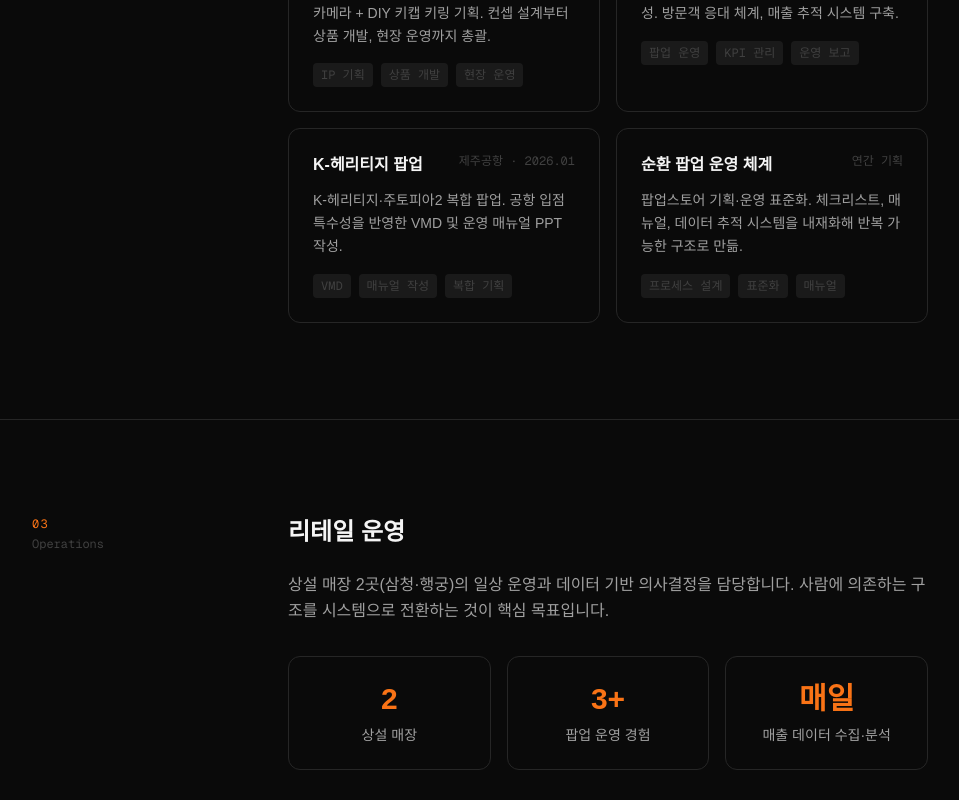
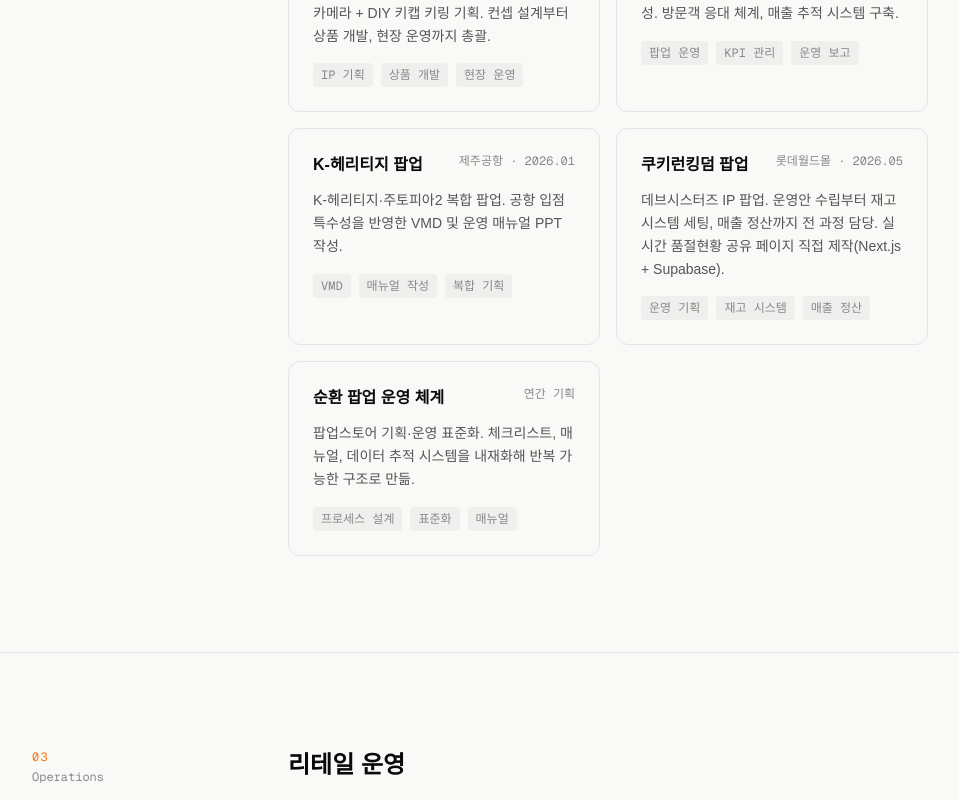
Before and after one commit to seojieun22-natsu/jieun-seo-portfolio, a Next.js app: page / in a window 1280 px wide. Shown: the part 1500-2300 px from the top of the page, without its empty margins (160-1119 px from the left). Built offline with nearby package versions, Linux system fonts and the light colour scheme.

Commit message:
design: 라이트 모드 전환 + 쿠키런킹덤 팝업 추가

```diff
--- a/app/globals.css
+++ b/app/globals.css
@@ -1,7 +1,7 @@
 @import "tailwindcss";
 
 :root {
-  --background: #0a0a0a;
+  --background: #f9f9f7;
   --foreground: #f5f5f5;
   --accent: #f97316;
   --muted: #404040;
--- a/app/page.tsx
+++ b/app/page.tsx
@@ -1,10 +1,10 @@
 export default function Home() {
   return (
-    <main className="min-h-screen bg-[#0a0a0a] text-[#f5f5f5]">
+    <main className="min-h-screen bg-[#f9f9f7] text-[#0a0a0a]">
       {/* Nav */}
-      <nav className="fixed top-0 left-0 right-0 z-50 flex justify-between items-center px-8 py-5 bg-[#0a0a0a]/90 backdrop-blur-sm border-b border-[#262626]">
+      <nav className="fixed top-0 left-0 right-0 z-50 flex justify-between items-center px-8 py-5 bg-[#f9f9f7]/90 backdrop-blur-sm border-b border-[#e5e5e5]">
         <span className="font-mono text-sm text-[#f97316]">JIEUN SEO</span>
-        <span className="font-mono text-xs text-[#404040]">MD · RETAIL · EVENTS</span>
+        <span className="font-mono text-xs text-[#888888]">MD · RETAIL · EVENTS</span>
       </nav>
 
       {/* Hero */}
@@ -13,35 +13,35 @@ export default function Home() {
         <h1 className="text-5xl md:text-7xl font-bold leading-tight mb-8">
           Jieun Seo
         </h1>
-        <p className="text-xl md:text-2xl text-[#a0a0a0] max-w-2xl leading-relaxed">
+        <p className="text-xl md:text-2xl text-[#555555] max-w-2xl leading-relaxed">
           오프라인 경험을 기획하고, 데이터로 운영하며,<br />
           사람들이 기억하는 순간을 만듭니다.
         </p>
         <div className="mt-12 flex gap-3 flex-wrap">
           <span className="px-4 py-2 border border-[#f97316] text-[#f97316] text-sm font-mono rounded-full">Retail Operations</span>
-          <span className="px-4 py-2 border border-[#404040] text-[#a0a0a0] text-sm font-mono rounded-full">Event Planning</span>
-          <span className="px-4 py-2 border border-[#404040] text-[#a0a0a0] text-sm font-mono rounded-full">Data Analytics</span>
-          <span className="px-4 py-2 border border-[#404040] text-[#a0a0a0] text-sm font-mono rounded-full">AI Workflow</span>
+          <span className="px-4 py-2 border border-[#404040] text-[#555555] text-sm font-mono rounded-full">Event Planning</span>
+          <span className="px-4 py-2 border border-[#404040] text-[#555555] text-sm font-mono rounded-full">Data Analytics</span>
+          <span className="px-4 py-2 border border-[#404040] text-[#555555] text-sm font-mono rounded-full">AI Workflow</span>
         </div>
       </section>
 
-      <div className="border-t border-[#262626]" />
+      <div className="border-t border-[#e5e5e5]" />
 
       {/* 01 나는 누구인가 */}
       <section className="py-24 px-8 md:px-16 max-w-5xl mx-auto">
         <div className="flex gap-8 md:gap-16 flex-col md:flex-row">
           <div className="md:w-48 shrink-0">
             <p className="font-mono text-[#f97316] text-xs tracking-widest">01</p>
-            <p className="font-mono text-[#404040] text-xs mt-1">About</p>
+            <p className="font-mono text-[#888888] text-xs mt-1">About</p>
           </div>
           <div className="flex-1">
             <h2 className="text-2xl font-bold mb-6">나는 누구인가</h2>
-            <p className="text-[#a0a0a0] leading-relaxed mb-6">
+            <p className="text-[#555555] leading-relaxed mb-6">
               저는 오프라인 공간에서 브랜드 경험을 기획하고 운영하는 MD·리테일 매니저입니다.
               아이디어플랩(SMORE)에서 상설 매장 2곳과 다수의 팝업스토어를 운영하며,
               기획부터 현장 운영, 데이터 분석까지 전 과정을 직접 담당했습니다.
             </p>
-            <p className="text-[#a0a0a0] leading-relaxed">
+            <p className="text-[#555555] leading-relaxed">
               BTS 팬덤 커뮤니티에서 쌓은 K-POP 인사이트와 실무 운영 경험을 바탕으로,
               아티스트와 팬이 만나는 최고의 오프라인 경험을 만들고 싶습니다.
             </p>
@@ -54,8 +54,8 @@ export default function Home() {
                 { label: "트위터", value: "1.5M 팔로워" },
                 { label: "위치", value: "Seoul, Korea" },
               ].map((item) => (
-                <div key={item.label} className="border border-[#262626] rounded-lg p-4">
-                  <p className="text-[#404040] text-xs font-mono mb-1">{item.label}</p>
+                <div key={item.label} className="border border-[#e5e5e5] rounded-lg p-4">
+                  <p className="text-[#888888] text-xs font-mono mb-1">{item.label}</p>
                   <p className="text-sm font-medium">{item.value}</p>
                 </div>
               ))}
@@ -64,18 +64,18 @@ export default function Home() {
         </div>
       </section>
 
-      <div className="border-t border-[#262626]" />
+      <div className="border-t border-[#e5e5e5]" />
 
       {/* 02 기획력 */}
       <section className="py-24 px-8 md:px-16 max-w-5xl mx-auto">
         <div className="flex gap-8 md:gap-16 flex-col md:flex-row">
           <div className="md:w-48 shrink-0">
             <p className="font-mono text-[#f97316] text-xs tracking-widest">02</p>
-            <p className="font-mono text-[#404040] text-xs mt-1">Planning</p>
+            <p className="font-mono text-[#888888] text-xs mt-1">Planning</p>
           </div>
           <div className="flex-1">
             <h2 className="text-2xl font-bold mb-6">이벤트 기획</h2>
-            <p className="text-[#a0a0a0] leading-relaxed mb-8">
+            <p className="text-[#555555] leading-relaxed mb-8">
               IP 라이선스 팝업부터 브랜드 체험 이벤트까지, 컨셉 기획·예산 운영·현장 총괄의
               전 사이클을 책임지며 운영했습니다.
             </p>
@@ -100,21 +100,27 @@ export default function Home() {
                   tags: ["VMD", "매뉴얼 작성", "복합 기획"],
                 },
                 {
+                  title: "쿠키런킹덤 팝업",
+                  sub: "롯데월드몰 · 2026.05",
+                  desc: "데브시스터즈 IP 팝업. 운영안 수립부터 재고 시스템 세팅, 매출 정산까지 전 과정 담당. 실시간 품절현황 공유 페이지 직접 제작(Next.js + Supabase).",
+                  tags: ["운영 기획", "재고 시스템", "매출 정산"],
+                },
+                {
                   title: "순환 팝업 운영 체계",
                   sub: "연간 기획",
                   desc: "팝업스토어 기획·운영 표준화. 체크리스트, 매뉴얼, 데이터 추적 시스템을 내재화해 반복 가능한 구조로 만듦.",
                   tags: ["프로세스 설계", "표준화", "매뉴얼"],
                 },
               ].map((item) => (
-                <div key={item.title} className="border border-[#262626] rounded-xl p-6 hover:border-[#f97316]/50 transition-colors">
+                <div key={item.title} className="border border-[#e5e5e5] rounded-xl p-6 hover:border-[#f97316]/50 transition-colors">
                   <div className="flex justify-between items-start mb-3">
                     <h3 className="font-bold">{item.title}</h3>
-                    <span className="text-xs text-[#404040] font-mono shrink-0 ml-2">{item.sub}</span>
+                    <span className="text-xs text-[#888888] font-mono shrink-0 ml-2">{item.sub}</span>
                   </div>
-                  <p className="text-[#a0a0a0] text-sm leading-relaxed mb-4">{item.desc}</p>
+                  <p className="text-[#555555] text-sm leading-relaxed mb-4">{item.desc}</p>
                   <div className="flex gap-2 flex-wrap">
                     {item.tags.map((tag) => (
-                      <span key={tag} className="text-xs px-2 py-1 bg-[#1a1a1a] text-[#404040] rounded font-mono">{tag}</span>
+                      <span key={tag} className="text-xs px-2 py-1 bg-[#efefed] text-[#888888] rounded font-mono">{tag}</span>
                     ))}
                   </div>
                 </div>
@@ -124,18 +130,18 @@ export default function Home() {
         </div>
       </section>
 
-      <div className="border-t border-[#262626]" />
+      <div className="border-t border-[#e5e5e5]" />
 
       {/* 03 리테일 운영 */}
       <section className="py-24 px-8 md:px-16 max-w-5xl mx-auto">
         <div className="flex gap-8 md:gap-16 flex-col md:flex-row">
           <div className="md:w-48 shrink-0">
             <p className="font-mono text-[#f97316] text-xs tracking-widest">03</p>
-            <p className="font-mono text-[#404040] text-xs mt-1">Operations</p>
+            <p className="font-mono text-[#888888] text-xs mt-1">Operations</p>
           </div>
           <div className="flex-1">
             <h2 className="text-2xl font-bold mb-6">리테일 운영</h2>
-            <p className="text-[#a0a0a0] leading-relaxed mb-8">
+            <p className="text-[#555555] leading-relaxed mb-8">
               상설 매장 2곳(삼청·행궁)의 일상 운영과 데이터 기반 의사결정을 담당합니다.
               사람에 의존하는 구조를 시스템으로 전환하는 것이 핵심 목표입니다.
             </p>
@@ -145,9 +151,9 @@ export default function Home() {
                 { num: "3+", label: "팝업 운영 경험" },
                 { num: "매일", label: "매출 데이터 수집·분석" },
               ].map((stat) => (
-                <div key={stat.label} className="border border-[#262626] rounded-xl p-6 text-center">
+                <div key={stat.label} className="border border-[#e5e5e5] rounded-xl p-6 text-center">
                   <p className="text-3xl font-bold text-[#f97316] mb-2">{stat.num}</p>
-                  <p className="text-sm text-[#a0a0a0]">{stat.label}</p>
+                  <p className="text-sm text-[#555555]">{stat.label}</p>
                 </div>
               ))}
             </div>
@@ -161,7 +167,7 @@ export default function Home() {
               ].map((item) => (
                 <div key={item} className="flex items-start gap-3">
                   <span className="text-[#f97316] mt-1">→</span>
-                  <p className="text-[#a0a0a0] text-sm">{item}</p>
+                  <p className="text-[#555555] text-sm">{item}</p>
                 </div>
               ))}
             </div>
@@ -169,18 +175,18 @@ export default function Home() {
         </div>
       </section>
 
-      <div className="border-t border-[#262626]" />
+      <div className="border-t border-[#e5e5e5]" />
 
       {/* 04 데이터 */}
       <section className="py-24 px-8 md:px-16 max-w-5xl mx-auto">
         <div className="flex gap-8 md:gap-16 flex-col md:flex-row">
           <div className="md:w-48 shrink-0">
             <p className="font-mono text-[#f97316] text-xs tracking-widest">04</p>
-            <p className="font-mono text-[#404040] text-xs mt-1">Data</p>
+            <p className="font-mono text-[#888888] text-xs mt-1">Data</p>
           </div>
           <div className="flex-1">
             <h2 className="text-2xl font-bold mb-6">데이터 & 분석</h2>
-            <p className="text-[#a0a0a0] leading-relaxed mb-8">
+            <p className="text-[#555555] leading-relaxed mb-8">
               감이 아닌 숫자로 의사결정합니다. 매출·재고·방문 데이터를 직접 수집하고
               대시보드로 시각화해 팀과 경영진이 빠르게 판단할 수 있도록 만듭니다.
             </p>
@@ -207,10 +213,10 @@ export default function Home() {
                   icon: "📋",
                 },
               ].map((item) => (
-                <div key={item.title} className="border border-[#262626] rounded-xl p-6 hover:border-[#f97316]/50 transition-colors">
+                <div key={item.title} className="border border-[#e5e5e5] rounded-xl p-6 hover:border-[#f97316]/50 transition-colors">
                   <span className="text-2xl mb-4 block">{item.icon}</span>
                   <h3 className="font-bold mb-2">{item.title}</h3>
-                  <p className="text-[#a0a0a0] text-sm leading-relaxed">{item.desc}</p>
+                  <p className="text-[#555555] text-sm leading-relaxed">{item.desc}</p>
                 </div>
               ))}
             </div>
@@ -218,23 +224,23 @@ export default function Home() {
         </div>
       </section>
 
-      <div className="border-t border-[#262626]" />
+      <div className="border-t border-[#e5e5e5]" />
 
       {/* 05 AI 활용 */}
       <section className="py-24 px-8 md:px-16 max-w-5xl mx-auto">
         <div className="flex gap-8 md:gap-16 flex-col md:flex-row">
           <div className="md:w-48 shrink-0">
             <p className="font-mono text-[#f97316] text-xs tracking-widest">05</p>
-            <p className="font-mono text-[#404040] text-xs mt-1">AI</p>
+            <p className="font-mono text-[#888888] text-xs mt-1">AI</p>
           </div>
           <div className="flex-1">
             <h2 className="text-2xl font-bold mb-6">AI 워크플로우</h2>
-            <p className="text-[#a0a0a0] leading-relaxed mb-8">
+            <p className="text-[#555555] leading-relaxed mb-8">
               비개발자이지만 AI 에이전트를 직접 운영하며 업무를 자동화합니다.
               반복 업무를 시스템화해 중요한 일에 집중하는 구조를 만드는 데 관심이 많습니다.
             </p>
-            <div className="bg-[#111111] border border-[#262626] rounded-xl p-6 font-mono text-sm">
-              <p className="text-[#404040] mb-4"># 자동화된 업무 목록</p>
+            <div className="bg-[#f0f0ee] border border-[#e5e5e5] rounded-xl p-6 font-mono text-sm">
+              <p className="text-[#aaaaaa] mb-4"># 자동화된 업무 목록</p>
               {[
                 "매일 21:10 → 5개 매출원 자동 수집 + DB 저장",
                 "매일 08:00 → 오늘 할 일 아침 브리핑 자동 생성",
@@ -245,7 +251,7 @@ export default function Home() {
               ].map((item) => (
                 <div key={item} className="flex gap-3 mb-2">
                   <span className="text-[#f97316]">$</span>
-                  <span className="text-[#a0a0a0]">{item}</span>
+                  <span className="text-[#555555]">{item}</span>
                 </div>
               ))}
             </div>
@@ -253,14 +259,14 @@ export default function Home() {
         </div>
       </section>
 
-      <div className="border-t border-[#262626]" />
+      <div className="border-t border-[#e5e5e5]" />
 
       {/* 06 주요 프로젝트 */}
       <section className="py-24 px-8 md:px-16 max-w-5xl mx-auto">
         <div className="flex gap-8 md:gap-16 flex-col md:flex-row">
           <div className="md:w-48 shrink-0">
             <p className="font-mono text-[#f97316] text-xs tracking-widest">06</p>
-            <p className="font-mono text-[#404040] text-xs mt-1">Projects</p>
+            <p className="font-mono text-[#888888] text-xs mt-1">Projects</p>
           </div>
           <div className="flex-1">
             <h2 className="text-2xl font-bold mb-6">주요 프로젝트</h2>
@@ -293,13 +299,13 @@ export default function Home() {
               ].map((item) => (
                 <div
                   key={item.title}
-                  className={`border rounded-xl p-6 ${item.highlight ? "border-[#f97316]/50 bg-[#f97316]/5" : "border-[#262626]"}`}
+                  className={`border rounded-xl p-6 ${item.highlight ? "border-[#f97316]/50 bg-[#f97316]/5" : "border-[#e5e5e5]"}`}
                 >
                   <div className="flex justify-between items-start mb-3">
                     <h3 className="font-bold">{item.title}</h3>
-                    <span className="text-xs text-[#404040] font-mono shrink-0 ml-4">{item.period}</span>
+                    <span className="text-xs text-[#888888] font-mono shrink-0 ml-4">{item.period}</span>
                   </div>
-                  <p className="text-[#a0a0a0] text-sm leading-relaxed">{item.desc}</p>
+                  <p className="text-[#555555] text-sm leading-relaxed">{item.desc}</p>
                 </div>
               ))}
             </div>
@@ -308,13 +314,13 @@ export default function Home() {
       </section>
 
       {/* Footer */}
-      <footer className="border-t border-[#262626] py-12 px-8 md:px-16 max-w-5xl mx-auto">
+      <footer className="border-t border-[#e5e5e5] py-12 px-8 md:px-16 max-w-5xl mx-auto">
         <div className="flex justify-between items-center flex-wrap gap-4">
           <div>
             <p className="font-mono text-[#f97316] text-sm">JIEUN SEO</p>
-            <p className="text-[#404040] text-xs mt-1">seojieun22@gmail.com</p>
+            <p className="text-[#888888] text-xs mt-1">seojieun22@gmail.com</p>
           </div>
-          <p className="font-mono text-xs text-[#404040]">© 2026</p>
+          <p className="font-mono text-xs text-[#888888]">© 2026</p>
         </div>
       </footer>
     </main>
```
